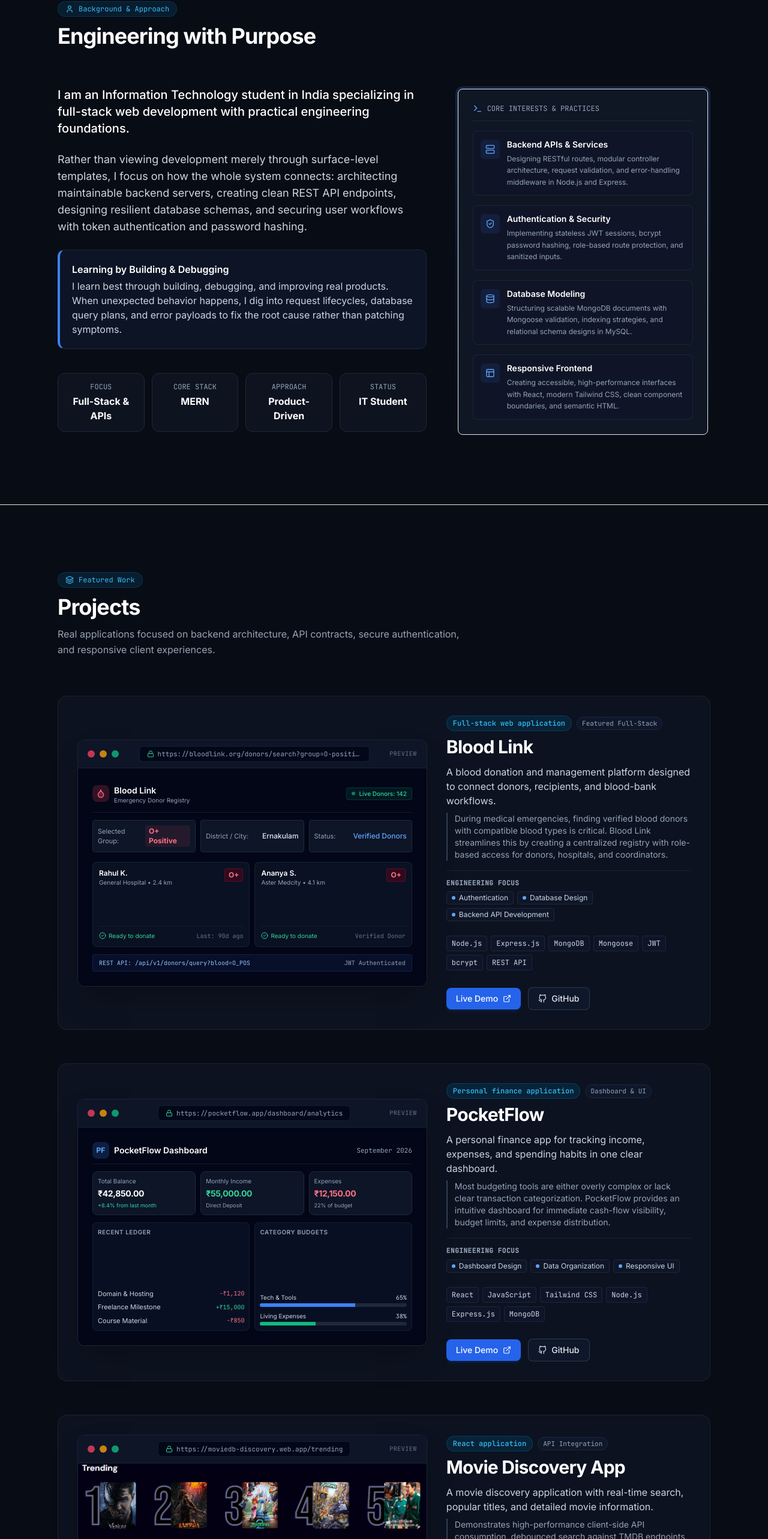
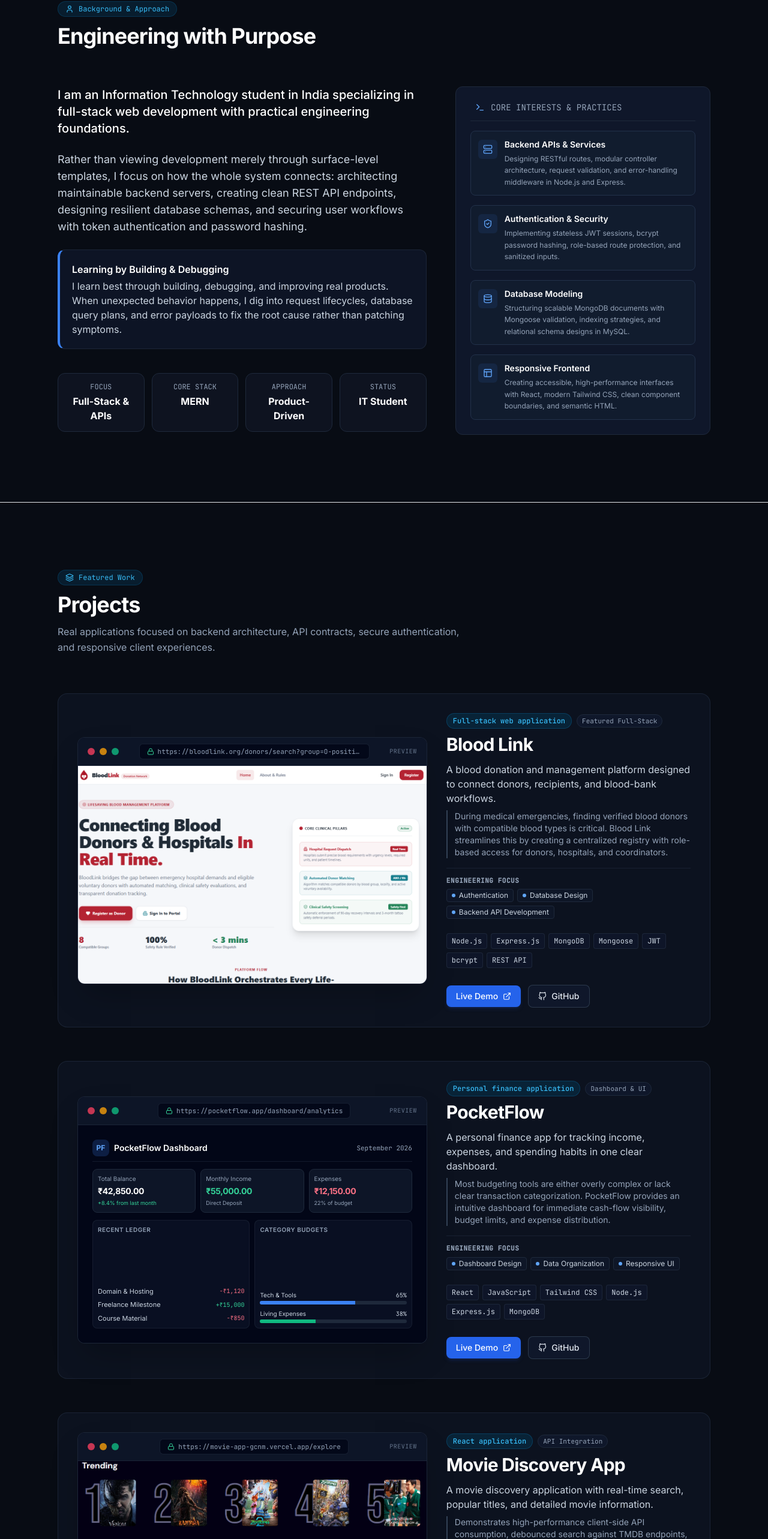
Before and after one commit to muhammedma-2006/portfolio, a React (Vite) app: page / in a window 1280 px wide. Shown: the part 949-3515 px from the top of the page at 60% size. Built offline with nearby package versions, Linux system fonts and the light colour scheme.

Commit message:
add blood link

```diff
--- a/src/components/About.jsx
+++ b/src/components/About.jsx
@@ -68,11 +68,11 @@ export default function About() {
 
           {/* Right Column: Architectural Focus Areas (5 cols) */}
           <div className="lg:col-span-5 space-y-4">
-            <div className="p-1 rounded-xl bg-gradient-to-b from-blue-500/20 to-transparent">
-              <div className="p-6 rounded-lg bg-surface border border-slate-850">
-                <div className="flex items-center space-x-2 text-xs font-mono text-slate-400 mb-4 pb-3 border-b border-slate-800">
+            <div className="p-6 rounded-xl bg-[#0F172A] border border-[#1E293B]">
+              <div className="flex items-center space-x-2.5 text-sm font-mono text-slate-400 mb-4 pb-3 border-b border-[#1E293B]">
+                &nbsp;
                 <Terminal className="w-4 h-4 text-blue-400" />
-                  <span>CORE INTERESTS & PRACTICES</span>
+                <span >CORE INTERESTS & PRACTICES</span>
               </div>
 
               <div className="space-y-4">
@@ -81,7 +81,7 @@ export default function About() {
                   return (
                     <div
                       key={idx}
-                        className="group p-3 rounded-lg bg-slate-900/60 border border-slate-800/80 hover:border-blue-500/30 transition-colors"
+                      className="group p-3 rounded-lg bg-[#111C2E] border border-[#22314A] hover:border-blue-500/30 transition-colors"
                     >
                       <div className="flex items-start space-x-3">
                         <div className="p-2 rounded-md bg-blue-500/10 text-blue-400 shrink-0 mt-0.5 group-hover:bg-blue-500/20 transition-colors">
@@ -104,7 +104,6 @@ export default function About() {
           </div>
         </div>
       </div>
-      </div>
     </section>
   );
 }
--- a/src/components/BrowserMockup.jsx
+++ b/src/components/BrowserMockup.jsx
@@ -27,14 +27,14 @@ export default function BrowserMockup({ project }) {
   const { title, image, mockupType, liveUrl } = project;
 
   // Custom mock URL for the browser bar
-  const getMockUrl = (type) => {
+  const getUrl = (type) => {
     switch (type) {
       case 'bloodlink':
         return 'https://bloodlink.org/donors/search?group=O-positive';
       case 'pocketflow':
         return 'https://pocketflow.app/dashboard/analytics';
       case 'moviediscovery':
-        return 'https://moviedb-discovery.web.app/trending';
+        return 'https://movie-app-gcnm.vercel.app/explore';
       case 'studentportal':
         return 'http://localhost/student-portal/dashboard.php';
       default:
@@ -56,7 +56,7 @@ export default function BrowserMockup({ project }) {
         {/* URL bar */}
         <div className="flex items-center justify-center space-x-1.5 px-3 py-1 rounded-md bg-slate-950/80 border border-slate-800/70 text-slate-400 font-mono text-[11px] max-w-[70%] truncate">
           <Lock className="w-3 h-3 text-emerald-400 shrink-0" />
-          <span className="truncate">{getMockUrl(mockupType)}</span>
+          <span className="truncate">{getUrl(mockupType)}</span>
         </div>
 
         {/* Action icons / badge */}
--- a/src/data/portfolioData.js
+++ b/src/data/portfolioData.js
@@ -78,7 +78,7 @@ export const projects = [
     // PLACEHOLDER IMAGE URL:
     // To use your own screenshot, place the file in /public/projects/blood-link.png
     // and set image: "/projects/blood-link.png". If null/empty, a rich interactive browser mockup will render.
-    image: null,
+    image: "./projects/BloodLink.png",
     mockupType: "bloodlink",
 
     liveUrl: "https://bloodlink-muhammed.vercel.app", // EDIT: Replace with deployed URL or set to null
```
Also changed, not shown: public/projects/BloodLink.png (added). Lines whose indentation alone changed are shown as unchanged.
